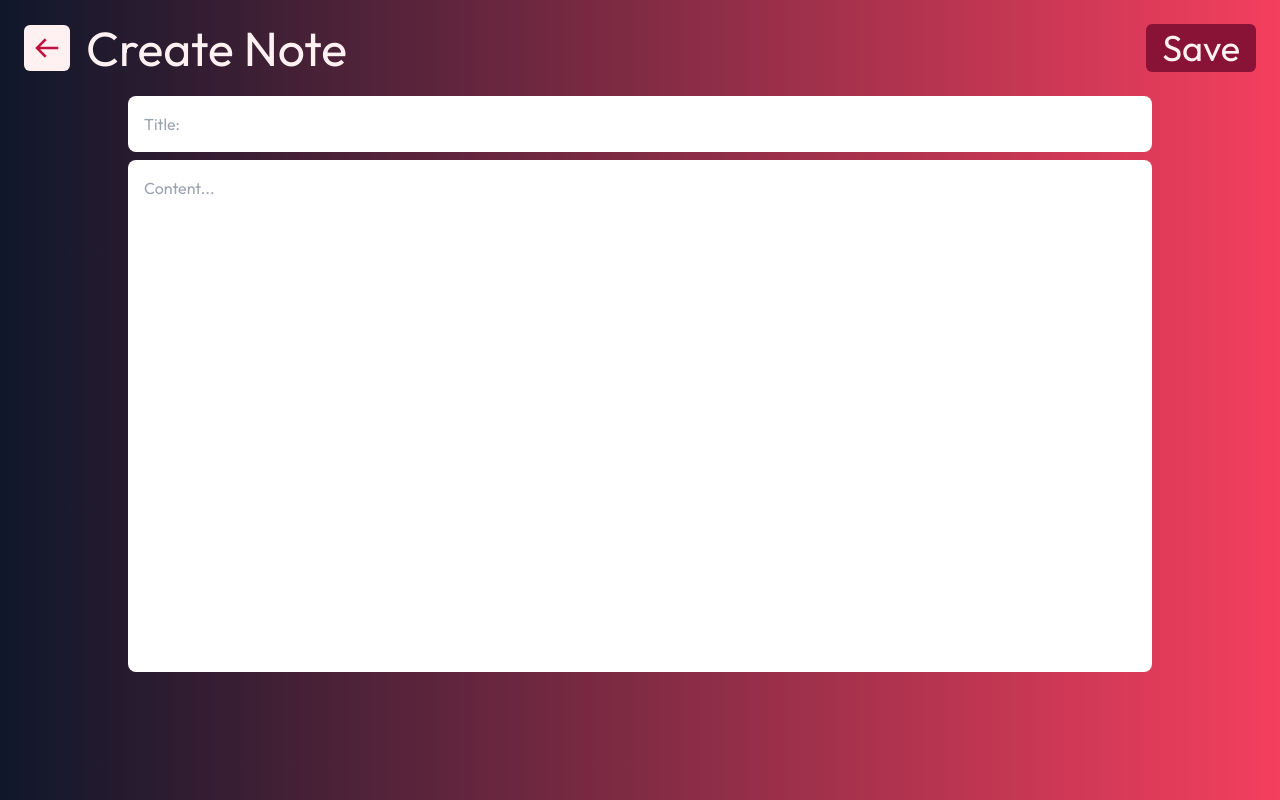
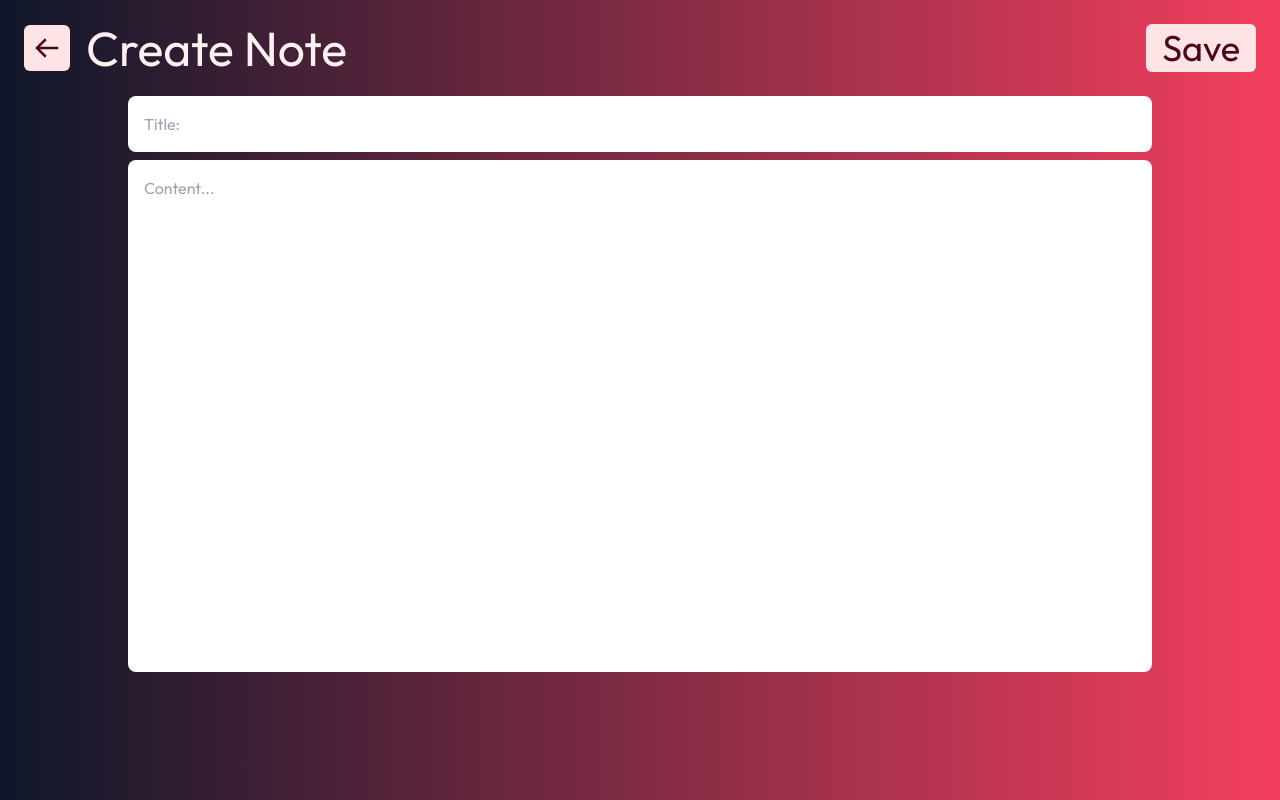
Before and after one commit to hosseinahmadizadeh/Note-App, a React (Create React App) app: page /create-note in a window 1280 px wide. Built offline with nearby package versions, Linux system fonts and the light colour scheme.

Commit message:
fix button styles

```diff
--- a/src/pages/CreateNote/CreateNote.jsx
+++ b/src/pages/CreateNote/CreateNote.jsx
@@ -23,14 +23,17 @@ const CreateNote = ({ setNotes }) => {
   return (
     <section className="bg-gradient-to-r from-slate-900 to-rose-500 h-screen">
       <header className=" p-6 grid grid-cols-5 items-center">
-        <Link to={"/"} className="bg-rose-50 p-2  col-end-1 rounded-md">
-          <BiArrowBack size={30} className="fill-rose-700" />
+        <Link
+          to={"/"}
+          className="bg-rose-100 p-2  col-end-1 rounded-md hover:scale-105"
+        >
+          <BiArrowBack size={30} className="fill-rose-950" />
         </Link>
         <h2 className="text-5xl col-start-1 col-end-3 pl-4 text-rose-50">
           Create Note
         </h2>
         <button
-          className="bg-rose-900 px-4 py-1 col-start-6 text-4xl rounded-md text-rose-50"
+          className="bg-rose-100 px-4 py-1 col-start-6 text-4xl rounded-md text-rose-950 hover:scale-105"
           onClick={handleSubmit}
         >
           Save
--- a/src/pages/EditNote/EditNote.jsx
+++ b/src/pages/EditNote/EditNote.jsx
@@ -26,14 +26,17 @@ const EditNote = ({ notes, setNotes }) => {
   return (
     <section className="bg-gradient-to-r from-slate-900 to-rose-500 h-screen">
       <header className=" p-6 grid grid-cols-5 items-center">
-        <Link to={"/"} className="bg-rose-50 p-2  col-end-1 rounded-md">
-          <BiArrowBack size={30} className="fill-rose-700 " />
+        <Link
+          to={"/"}
+          className="bg-rose-100 p-2  col-end-1 rounded-md hover:scale-105"
+        >
+          <BiArrowBack size={30} className="fill-rose-950" />
         </Link>
         <h2 className="text-5xl col-start-1 col-end-3 pl-4 text-rose-50">
           Edit Note
         </h2>
         <button
-          className="bg-rose-200 hover:bg-rose-900 text-rose-900 hover:text-rose-900 px-4 py-1 col-start-6 text-4xl rounded-md "
+          className="bg-rose-100 px-4 py-1 col-start-6 text-4xl rounded-md text-rose-950 hover:scale-105"
           onClick={handleForm}
         >
           Save
```
